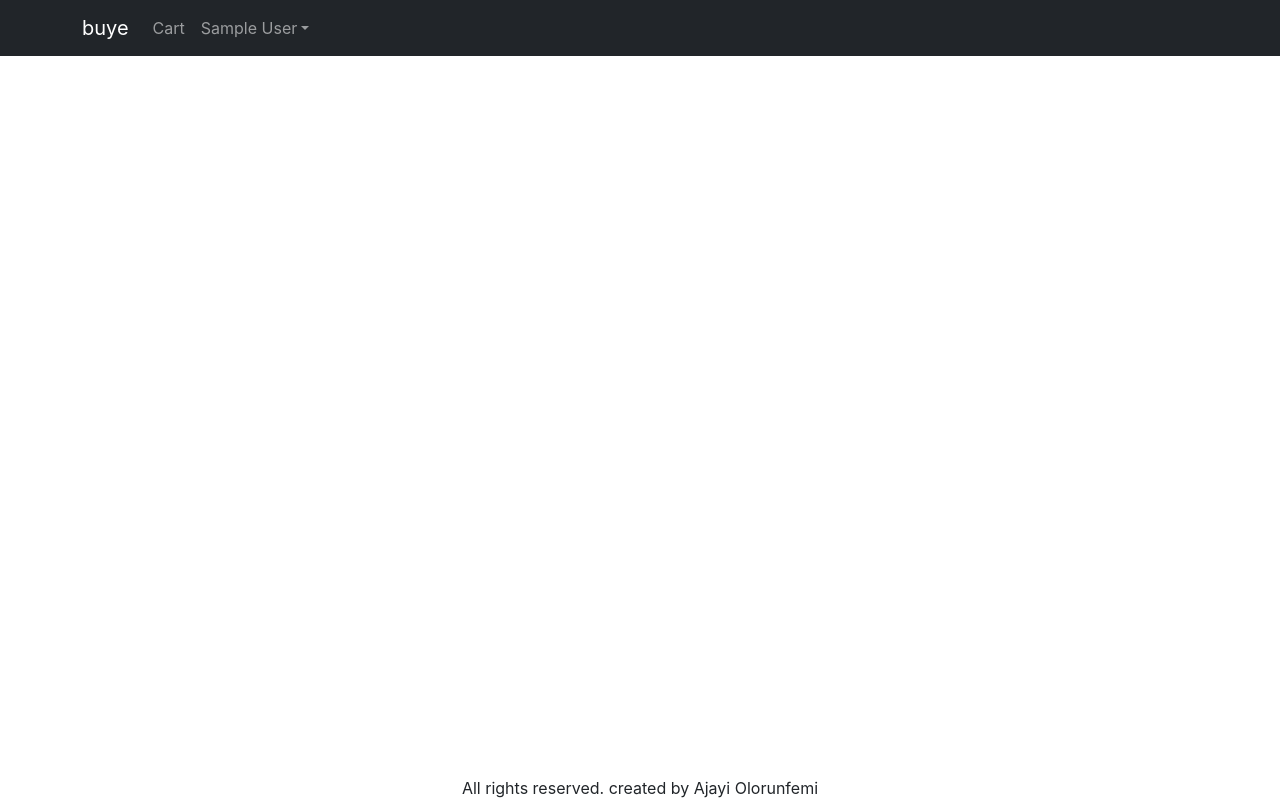
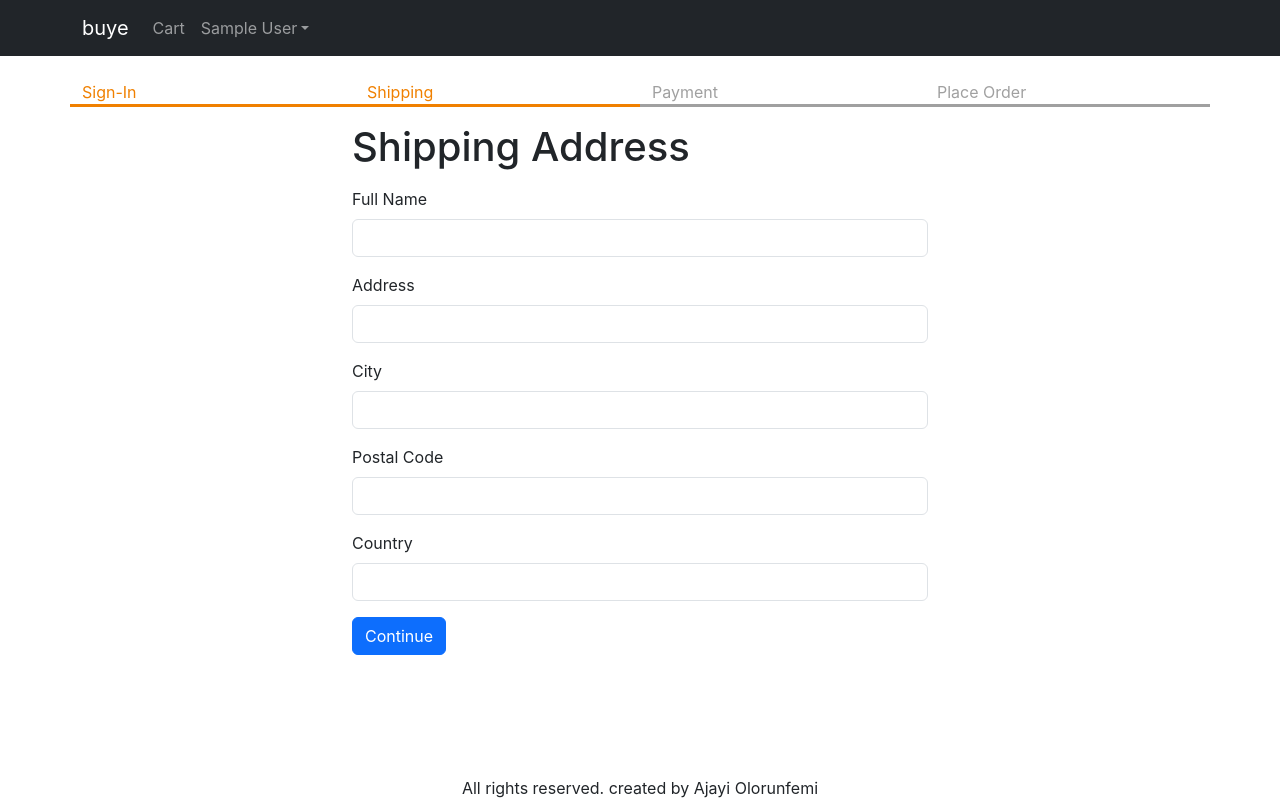
Before and after one commit to femisix/buye-mern, a React (Create React App) app in the folder frontend/: page /shipping in a window 1280 px wide. Built offline with nearby package versions, Linux system fonts and the light colour scheme; sample sign-in values are in the browser's storage.

Commit message:
checkout-code

```diff
--- a/frontend/src/App.js
+++ b/frontend/src/App.js
@@ -13,6 +13,7 @@
 import { useContext } from 'react';
 import CartScreen from './screens/CartScreen';
 import SigninScreen from './screens/SigninScreen';
+import ShipppingAddressScreen from './screens/ShipppingAddressScreen';
 
 function App() {
   const { state, dispatch: ctxDispatch } = useContext(Store);
@@ -20,7 +21,8 @@
 
   const signoutHandler = () => {
     ctxDispatch({ type: 'USER_SIGNOUT' });
-    localStorage.removeItem('userInfo');
+    localStorage.removeItem('userInfo'); //clear the localstorage from userinfo
+    localStorage.removeItem('shippingAddress'); //clear the localstorage from shipping address
   };
 
   return (
@@ -78,6 +80,7 @@
               <Route path="/" element={<HomeScreen />} />
               <Route path="/cart" element={<CartScreen />} />
               <Route path="/signin" element={<SigninScreen />} />
+              <Route path="/shipping" element={<ShipppingAddressScreen />} />
               <Route path="/product/:slug" element={<ProductScreen />} />
             </Routes>
           </Container>
--- a/frontend/src/Store.jsx
+++ b/frontend/src/Store.jsx
@@ -7,7 +7,12 @@
     ? JSON.parse(localStorage.getItem('userInfo'))
     : null,
   //to convert user info string to javascript object otherwise make it null
+
   cart: {
+    shippingAddress: localStorage.getItem('shippingAddress')
+      ? JSON.parse(localStorage.getItem('shippingAddress'))
+      : {},
+
     cartItems: localStorage.getItem('cartItems')
       ? JSON.parse(localStorage.getItem('cartItems'))
       : [],
@@ -45,6 +50,19 @@
       return {
         ...state,
         userInfo: null,
+        cart: {
+          cartItems: [],
+          shippingAddress: {},
+        }, //to reset shippingaddress and cart
+      };
+
+    case 'SAVE_SHIPPING_ADDRESS':
+      return {
+        ...state, //the changes i wanna make in the state is only the cart
+        cart: {
+          ...state.cart,
+          shippingAddress: action.payload,
+        },
       };
     default:
       return state;
--- /dev/null
+++ b/frontend/src/components/CheckoutStepps.jsx
@@ -0,0 +1,16 @@
+import React from 'react';
+import Col from 'react-bootstrap/Col';
+import Row from 'react-bootstrap/Row';
+
+const CheckoutStepps = (props) => {
+  return (
+    <Row className="checkout-steps">
+      <Col className={props.step1 ? 'active' : ''}>Sign-In</Col>
+      <Col className={props.step2 ? 'active' : ''}>Shipping</Col>
+      <Col className={props.step3 ? 'active' : ''}>Payment</Col>
+      <Col className={props.step4 ? 'active' : ''}>Place Order</Col>
+    </Row>
+  );
+};
+
+export default CheckoutStepps;
--- a/frontend/src/index.css
+++ b/frontend/src/index.css
@@ -50,3 +50,12 @@
 .small-container {
   max-width: 600px;
 }
+
+.checkout-steps > div {
+  border-bottom: 0.2rem solid #a0a0a0;
+  color: #a0a0a0;
+}
+.checkout-steps > div.active {
+  border-bottom: 0.2rem solid #f08000;
+  color: #f08000;
+}
--- /dev/null
+++ b/frontend/src/screens/ShipppingAddressScreen.jsx
@@ -0,0 +1,123 @@
+import React, { useContext, useEffect, useState } from 'react';
+import { Helmet } from 'react-helmet-async';
+import Form from 'react-bootstrap/Form';
+import Button from 'react-bootstrap/Button';
+import { useNavigate } from 'react-router-dom';
+import { Store } from '../Store';
+import CheckoutStepps from '../components/CheckoutStepps';
+
+const ShipppingAddressScreen = () => {
+  const navigate = useNavigate();
+  const { state, dispatch: ctxDispatch } = useContext(Store);
+  const {
+    userInfo,
+    cart: { shippingAddress },
+  } = state;
+
+  const [fullName, setFullName] = useState(shippingAddress.fullName || ''); //setting the initial value to be the state value fpr each of the fields and saving it in the local storage called shippingAddress
+  const [address, setAddress] = useState(shippingAddress.address || '');
+  const [city, setCity] = useState(shippingAddress.city || '');
+  const [postalCode, setPostalCode] = useState(
+    shippingAddress.postalCode || ''
+  );
+  const [country, setCountry] = useState(shippingAddress.country || '');
+
+  useEffect(() => {
+    if (!userInfo) {
+      navigate('/signin?redirect=/shipping'); //to only access the shipping address page when logged in
+    }
+  }, [userInfo, navigate]);
+
+  const submitHandler = (e) => {
+    e.preventDefault();
+    ctxDispatch({
+      type: 'SAVE_SHIPPING_ADDRESS',
+      payload: {
+        fullName,
+        address,
+        city,
+        postalCode,
+        country,
+      },
+    });
+    localStorage.setItem(
+      'shippingAddress',
+      JSON.stringify({
+        fullName,
+        address,
+        city,
+        postalCode,
+        country,
+      })
+    );
+
+    navigate('/payment'); //to go to the payment page after being clicked
+  };
+  return (
+    <div>
+      <Helmet>
+        <title>Shipping Address</title>
+      </Helmet>
+
+      <CheckoutStepps step1 step2 />
+      {/* component for the check out steps above setting the step 1 and step 2 active*/}
+
+      <div className="container small-container">
+        <h1 className="my-3">Shipping Address</h1>
+        <Form onSubmit={submitHandler}>
+          <Form.Group className="mb-3" controlId="fullname">
+            <Form.Label>Full Name</Form.Label>
+            <Form.Control
+              value={fullName}
+              onChange={(e) => setFullName(e.target.value)}
+              required
+            />
+          </Form.Group>
+
+          <Form.Group className="mb-3" controlId="address">
+            <Form.Label>Address</Form.Label>
+            <Form.Control
+              value={address}
+              onChange={(e) => setAddress(e.target.value)}
+              required
+            />
+          </Form.Group>
+
+          <Form.Group className="mb-3" controlId="city">
+            <Form.Label>City</Form.Label>
+            <Form.Control
+              value={city}
+              onChange={(e) => setCity(e.target.value)}
+              required
+            />
+          </Form.Group>
+
+          <Form.Group className="mb-3" controlId="postalCode">
+            <Form.Label>Postal Code</Form.Label>
+            <Form.Control
+              value={postalCode}
+              onChange={(e) => setPostalCode(e.target.value)}
+              required
+            />
+          </Form.Group>
+
+          <Form.Group className="mb-3" controlId="country">
+            <Form.Label>Country</Form.Label>
+            <Form.Control
+              value={country}
+              onChange={(e) => setCountry(e.target.value)}
+              required
+            />
+          </Form.Group>
+          <div className="mb-3">
+            <Button variant="primary" type="submit">
+              Continue
+            </Button>
+          </div>
+        </Form>
+      </div>
+    </div>
+  );
+};
+
+export default ShipppingAddressScreen;
```
Also changed, not shown: frontend/src/logo.svg (deleted).
